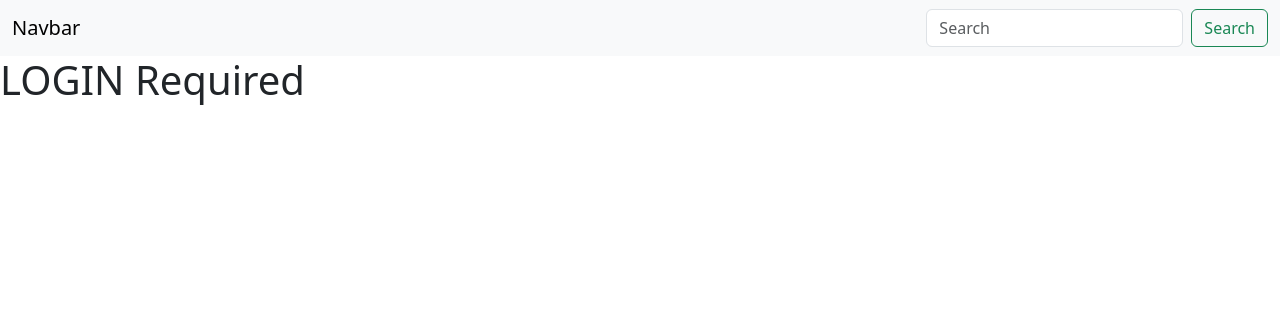
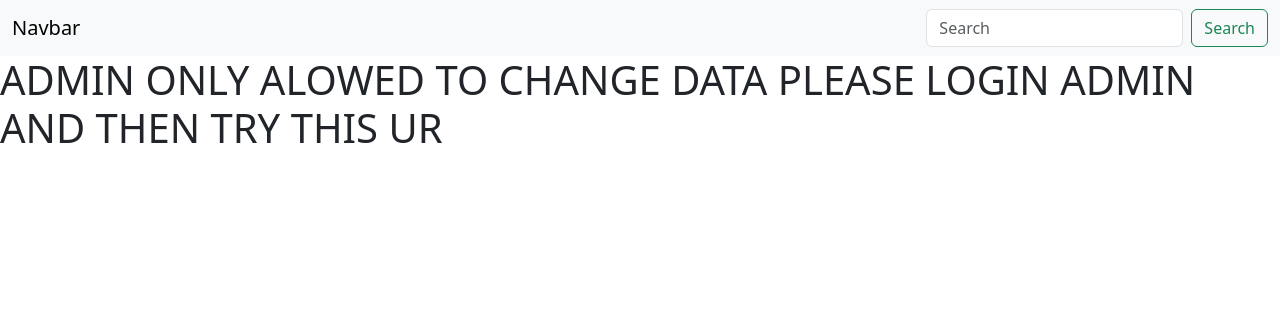
Before and after one commit to dibinbabu11/tennova, a Django app: page /update/2/ in a window 1280 px wide. Shown: the top 316 px of the page. Run offline with Django 4.2, Linux system fonts and the light colour scheme; data comes from the database, SQL or seed files in the repository.

Commit message:
Update edit.html

```diff
--- a/innovative/templates/edit.html
+++ b/innovative/templates/edit.html
@@ -33,7 +33,7 @@
         <input type='submit'>
     </form>
     {% else %}
-    <div class="login"><h1> LOGIN Required</h1></div>
+    <div class="login"><h1> ADMIN ONLY ALOWED TO CHANGE DATA PLEASE LOGIN ADMIN AND THEN TRY THIS UR</h1></div>
     {% endif %}
 </body>
 </html>
```
